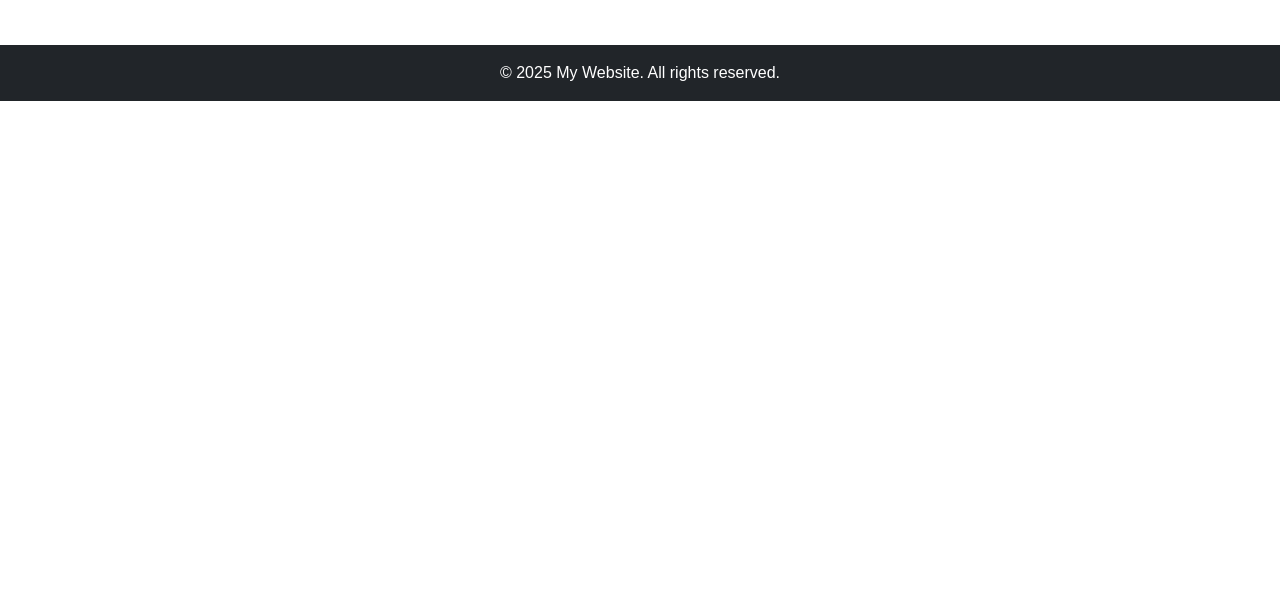
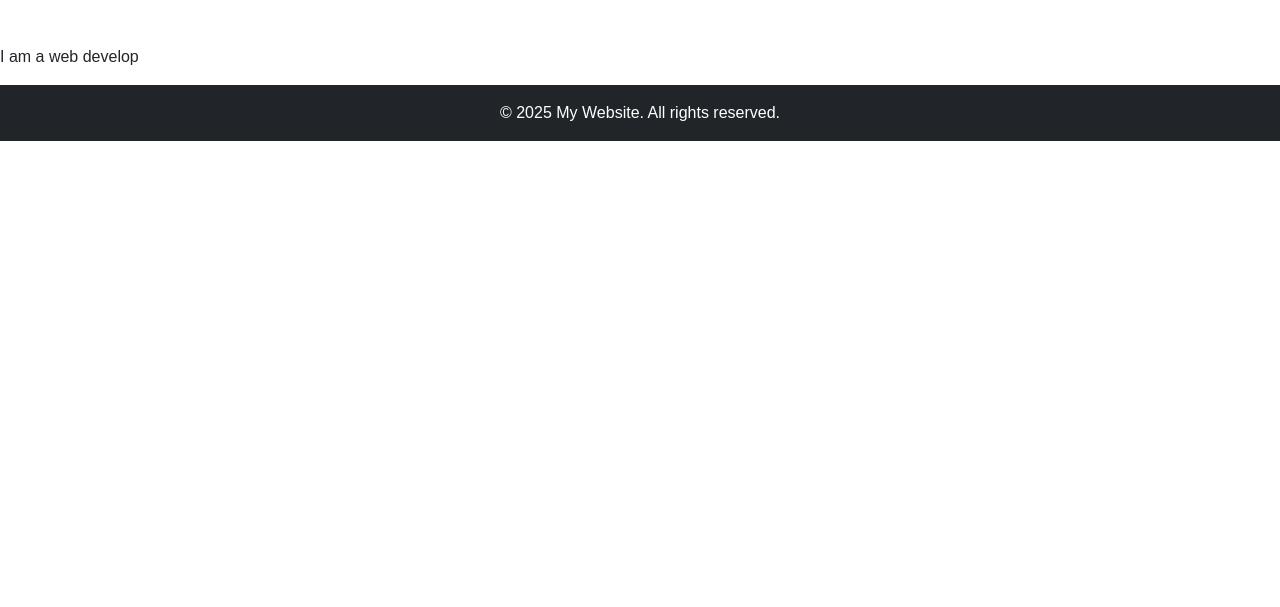
Before and after one commit to Thalita-168/github_exercise, a plain HTML site: page team5/about.html in a window 1280 px wide. Shown: the part 193-800 px from the top of the page. Drawn offline with nearby package versions, Linux system fonts and the light colour scheme.

Commit message:
add position

```diff
--- a/team5/about.html
+++ b/team5/about.html
@@ -28,7 +28,7 @@
         <h1 class="text-center">About Us</h1>
         <p class="lead text-center">Learn more about our team and mission.</p>
     </div>
-
+    <p>I am a web develop</p>
     <footer class="bg-dark text-white text-center py-3">
         <p class="mb-0">&copy; 2025 My Website. All rights reserved.</p>
     </footer>
```
